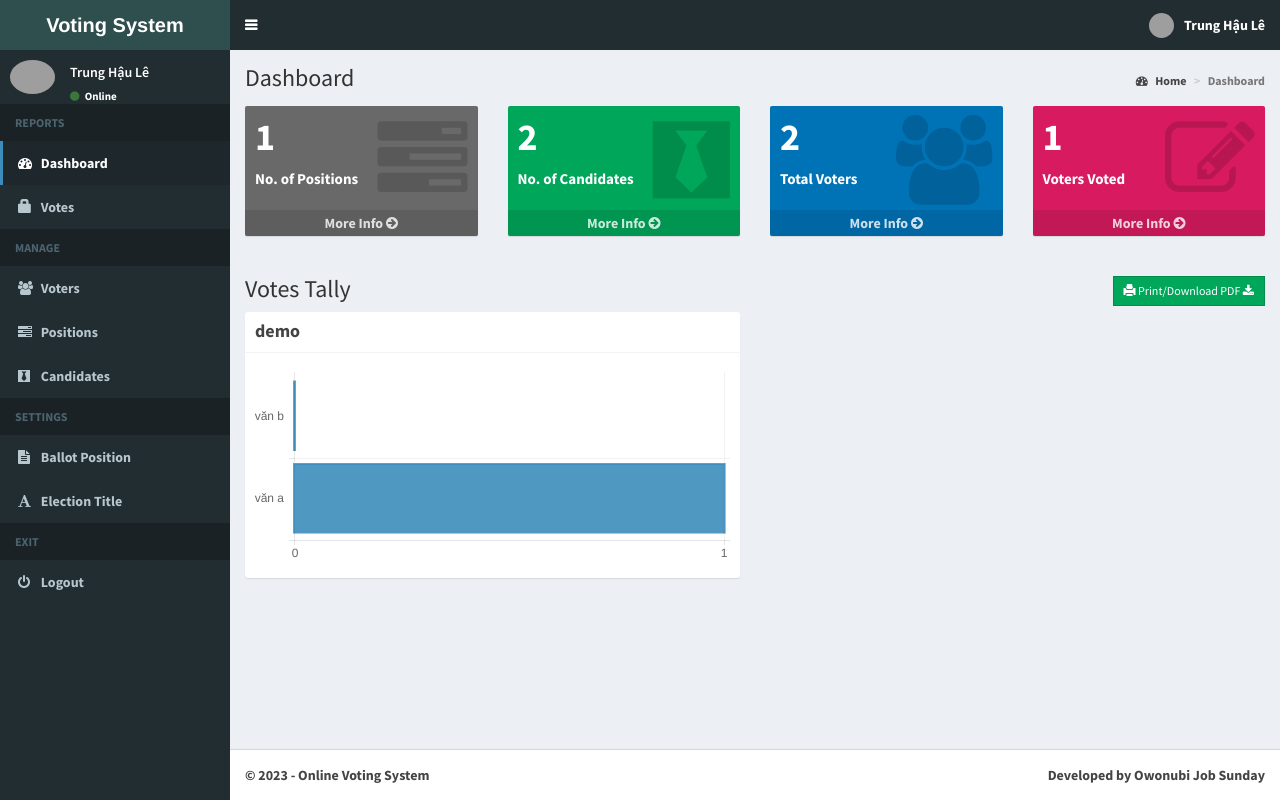
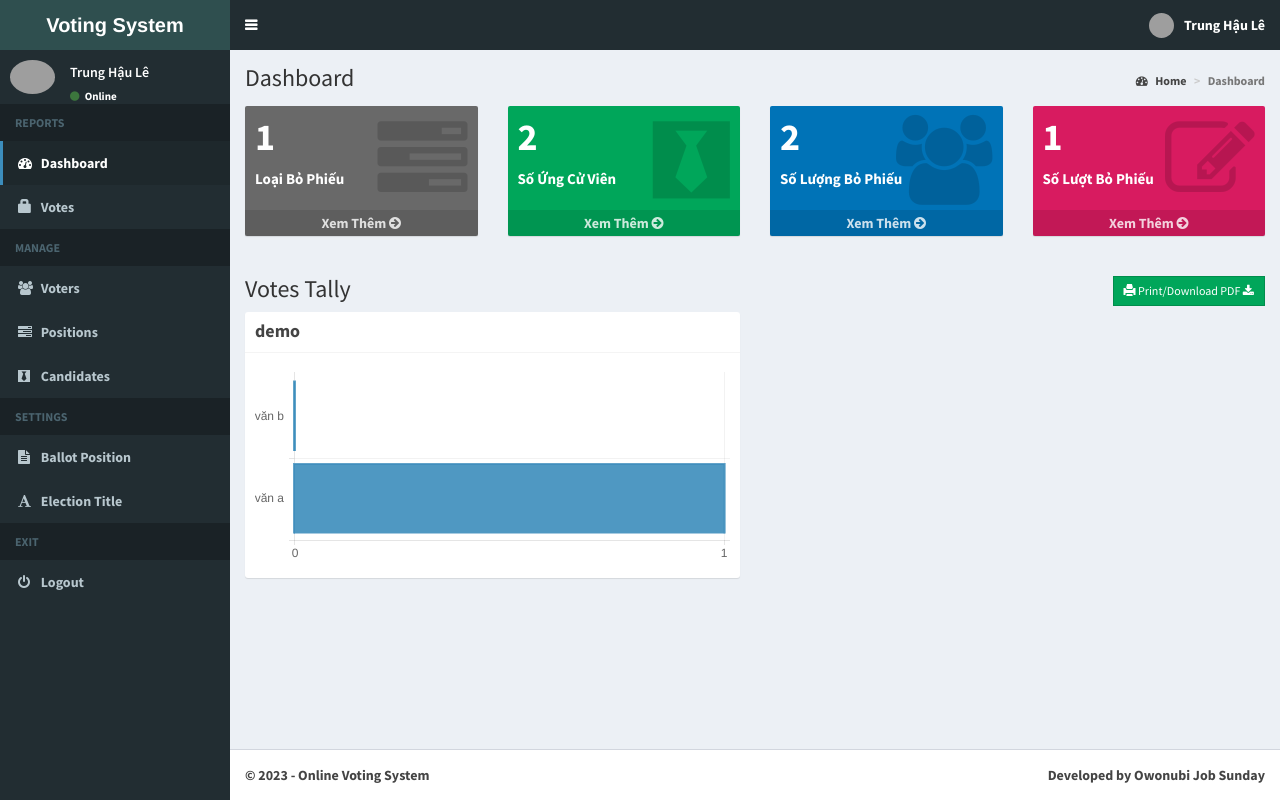
Before and after one commit to haulth/Web_BieuQuyet, a Django app: page /administrator/ in a window 1280 px wide. Run offline with Django 3.2, Linux system fonts and the light colour scheme; a user stored in the database is signed in; data comes from the database, SQL or seed files in the repository; some libraries are stand-ins or nearby versions; grey boxes are pictures that could not be loaded.

Commit message:
Update home.html

```diff
--- a/administrator/templates/admin/home.html
+++ b/administrator/templates/admin/home.html
@@ -10,12 +10,12 @@
           <div class="small-box bg-aqua">
             <div class="inner">
               <h3>{{ position_count }}</h3>
-              <p>No. of Positions</p>
+              <p>Loại Bỏ Phiếu</p>
             </div>
             <div class="icon">
               <i class="fa fa-tasks"></i>
             </div>
-            <a href="{% url 'viewPositions' %}" class="small-box-footer">More Info <i class="fa fa-arrow-circle-right"></i></a>
+            <a href="{% url 'viewPositions' %}" class="small-box-footer">Xem Thêm <i class="fa fa-arrow-circle-right"></i></a>
           </div>
         </div>
         <!-- ./col -->
@@ -24,12 +24,12 @@
           <div class="small-box bg-green">
             <div class="inner">
               <h3>{{ candidate_count }}</h3>
-              <p>No. of Candidates</p>
+              <p>Số Ứng Cử Viên</p>
             </div>
             <div class="icon">
               <i class="fa fa-black-tie"></i>
             </div>
-            <a href="{% url 'viewCandidates' %}" class="small-box-footer">More Info <i class="fa fa-arrow-circle-right"></i></a>
+            <a href="{% url 'viewCandidates' %}" class="small-box-footer">Xem Thêm <i class="fa fa-arrow-circle-right"></i></a>
           </div>
         </div>
         <!-- ./col -->
@@ -38,12 +38,12 @@
           <div class="small-box bg-blue">
             <div class="inner">
               <h3>{{ voters_count }}</h3>
-              <p>Total Voters</p>
+              <p>Số Lượng Bỏ Phiếu</p>
             </div>
             <div class="icon">
               <i class="fa fa-users"></i>
             </div>
-            <a href="{% url 'adminViewVoters' %}" class="small-box-footer">More Info <i class="fa fa-arrow-circle-right"></i></a>
+            <a href="{% url 'adminViewVoters' %}" class="small-box-footer">Xem Thêm <i class="fa fa-arrow-circle-right"></i></a>
           </div>
         </div>
         <!-- ./col -->
@@ -52,12 +52,12 @@
           <div class="small-box bg-maroon">
             <div class="inner">
               <h3>{{ voted_voters_count }}</h3>
-              <p>Voters Voted</p>
+              <p>Số Lượt Bỏ Phiếu</p>
             </div>
             <div class="icon">
               <i class="fa fa-edit"></i>
             </div>
-            <a href="{% url 'viewVotes' %}" class="small-box-footer">More Info <i class="fa fa-arrow-circle-right"></i></a>
+            <a href="{% url 'viewVotes' %}" class="small-box-footer">Xem Thêm <i class="fa fa-arrow-circle-right"></i></a>
           </div>
         </div>
         <!-- ./col -->
```
